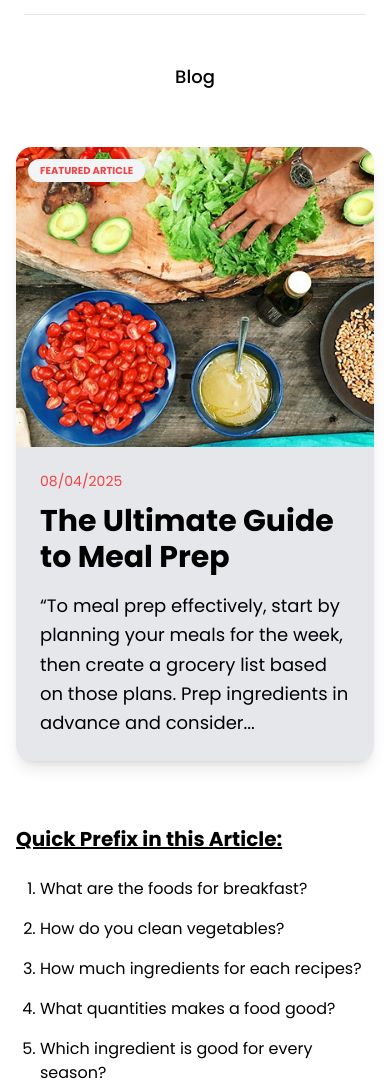
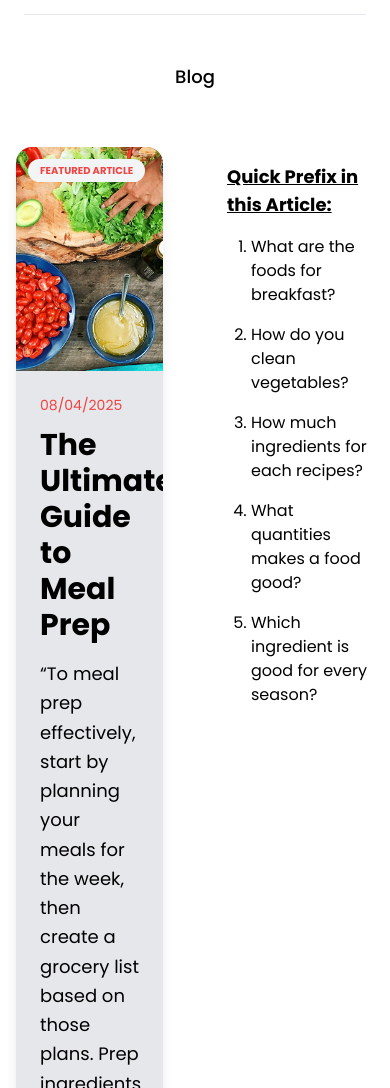
Before and after one commit to sujacse11/Restaurant-Theme, a website: page blog.html in a window 390 px wide. Shown: the part 429-1517 px from the top of the page. Drawn offline with nearby package versions, Linux system fonts and the light colour scheme.

Commit message:
Update blog.html

```diff
--- a/blog.html
+++ b/blog.html
@@ -65,13 +65,13 @@
 </section>
 <!-- Content Div -->
 
-<div class="flex flex-col lg:flex-row justify-between items-start gap-8 px-4 sm:px-6 lg:px-8 py-8 max-w-6xl mx-auto">
+<div class="flex justify-between items-start gap-8 px-4 sm:px-6 lg:px-8 py-8 max-w-6xl mx-auto">
 
   <!-- Left Side -->
-  <div class="w-full lg:w-2/3 bg-gray-200 rounded-2xl shadow-lg overflow-hidden">
+ <div class="w-full lg:w-2/3 bg-gray-200 rounded-2xl shadow-lg overflow-hidden">
     <div class="relative">
         <a href="ultimate.html">
-      <img src="./assets/images/blog header image.png" class="w-full h-[300px] object-cover" />
+      <img src="./assets/images/blog header image.png" class="w-full h-56 sm:h-72 md:h-[300px] object-cover" />
 
       <button class="absolute top-3 left-3 bg-gray-100 text-red-500 text-[10px] px-3 py-1 rounded-full font-semibold">
         FEATURED ARTICLE
@@ -93,16 +93,16 @@
   </a>
 
   <!-- Right Side -->
-  <div class="w-full lg:w-1/3">
-    <h2 class="text-xl font-bold underline mb-6">Quick Prefix in this Article:</h2>
+  <div class="w-full lg:w-1/3 mt-4 lg:mt-0">
+    <h2 class="text-lg sm:text-xl font-bold underline mb-4">Quick Prefix in this Article:</h2>
 
-    <ol class="space-y-4 text-md text-black list-decimal pl-6">
+    <ul class="space-y-4 text-md text-black list-decimal pl-6">
       <li>What are the foods for breakfast?</li>
       <li>How do you clean vegetables?</li>
       <li>How much ingredients for each recipes?</li>
       <li>What quantities makes a food good?</li>
       <li>Which ingredient is good for every season?</li>
-    </ol>
+    </ul>
   </div>
 
 </div>
```
